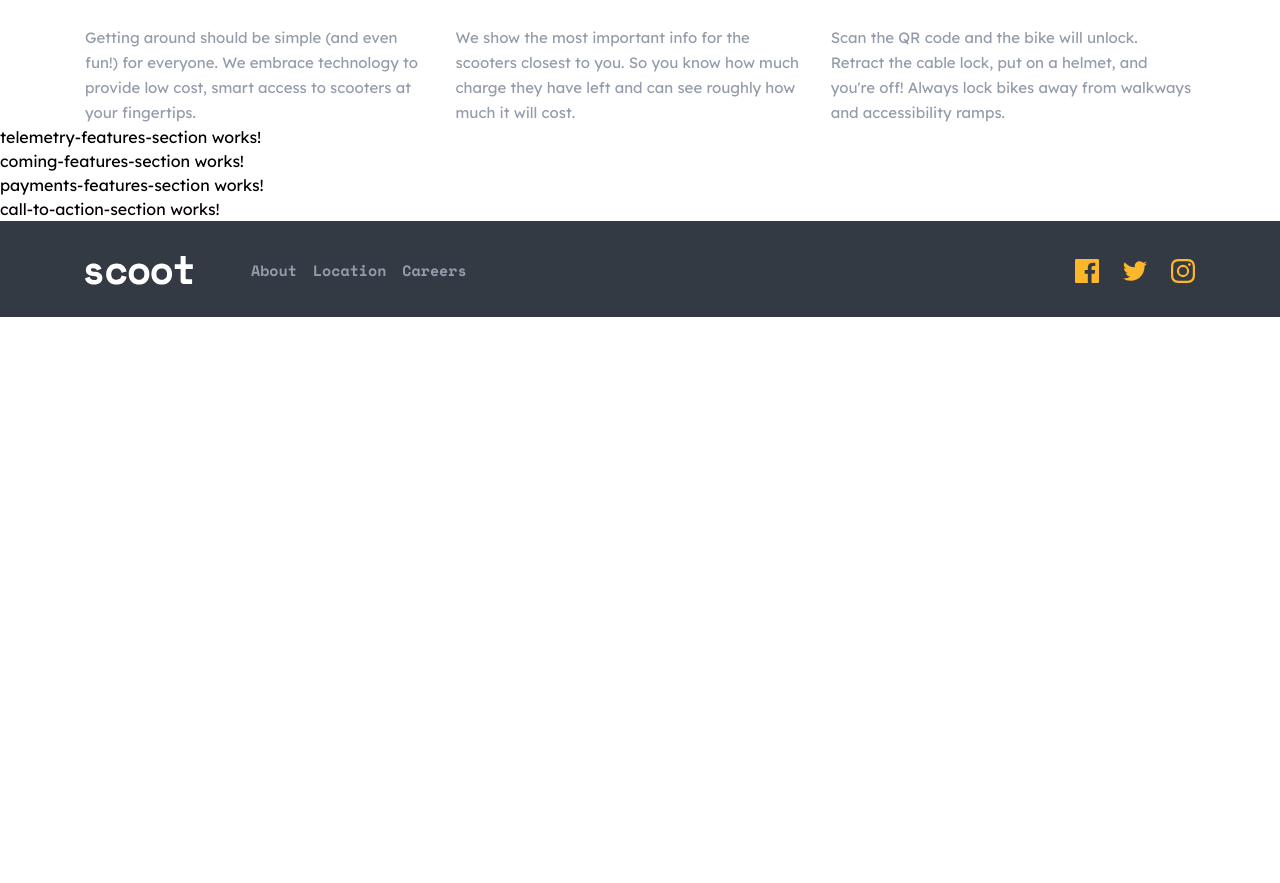
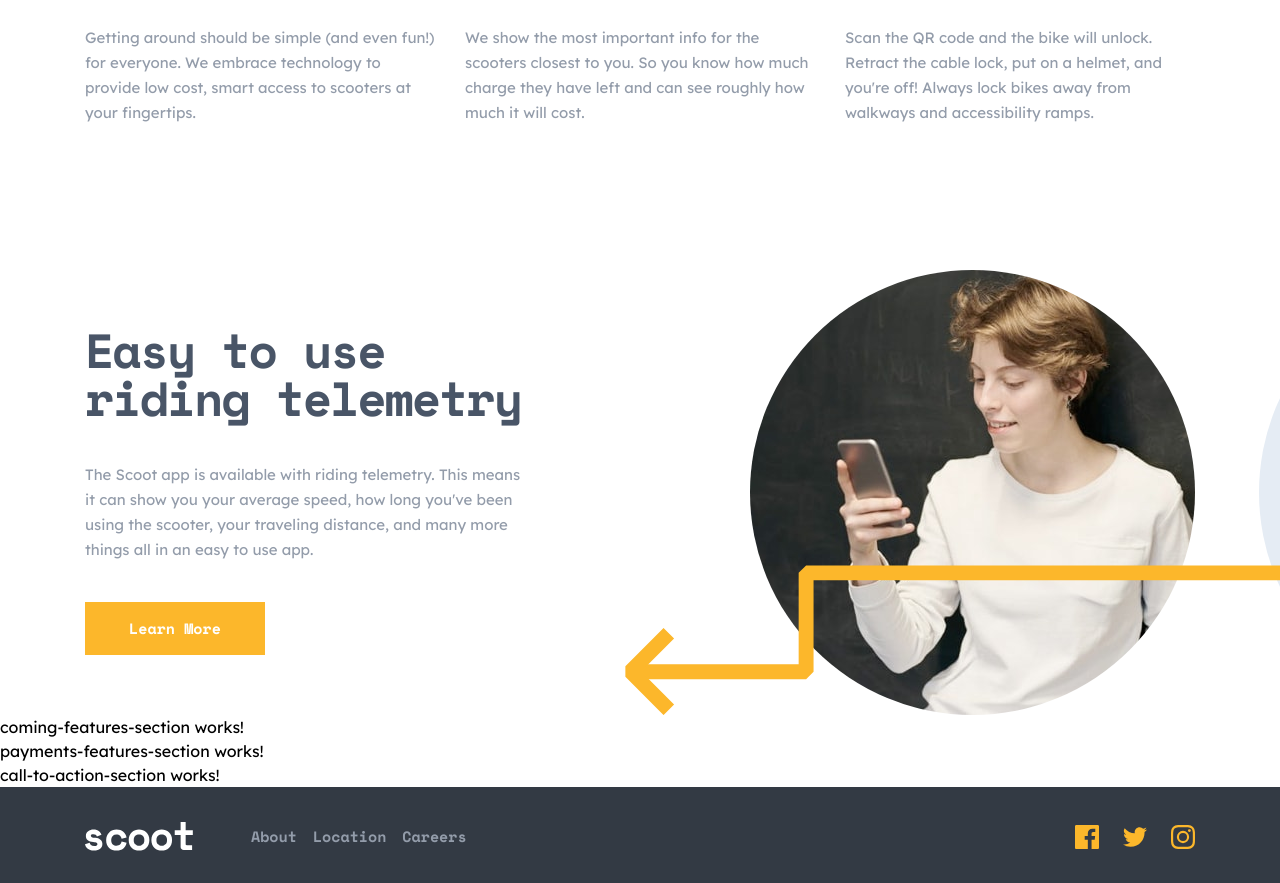
Before and after one commit to vanderms/scoot-multipage-website, an Angular app: page / in a window 1280 px wide. Shown: the part 1072-1955 px from the top of the page. Before the commit the page ends 1389 px from the top, so only its background shows below. Built offline with nearby package versions, Linux system fonts and the light colour scheme.

Commit message:
feat: implement telemetry features section responsive design

```diff
--- a/src/app/components/sections/how-it-works-section/how-it-works-section.component.html
+++ b/src/app/components/sections/how-it-works-section/how-it-works-section.component.html
@@ -5,8 +5,8 @@
       bg-neutral-300 xl:h-[0.9375rem] xl:w-[calc(66.7%_+_14.0625rem)] xl:left-[-10.3125rem] xl:top-[12.5rem]">
     </div>
     <h2 class="sr-only">How it works:</h2>
-    <ul class="relative z-10 flex flex-col gap-12 max-w-[35.8125rem] mx-auto md:gap-10
-        xl:flex-row xl:gap-[1.875rem] xl:max-w-none">
+    <ul class="relative z-10 grid grid-cols-1 gap-12 max-w-[35.8125rem] mx-auto md:gap-10
+        xl:grid-cols-3 xl:gap-[1.875rem] xl:max-w-none">
       <li>
         <app-icon-card icon="/assets/icons/locate.svg">
           <h3 title>Locate with app</h3>
--- a/src/app/components/sections/telemetry-features-section/telemetry-features-section.component.html
+++ b/src/app/components/sections/telemetry-features-section/telemetry-features-section.component.html
@@ -1 +1,30 @@
-<p>telemetry-features-section works!</p>
+<section aria-labelledby="title-03" class="surface-light overflow-hidden pt-[9.0625rem]">
+  <div
+    class="container relative xl:grid xl:grid-cols-[27.8125rem,27.8125rem] xl:justify-between">
+    <div class="relative flex items-center xl:order-1">
+      <img src="/assets/images/telemetry.jpg" alt="" class="mx-auto rounded-full">
+      <div
+        class="hidden md:block absolute w-[27.8125rem] top-0 left-[calc(50%_+_17.9063rem)]">
+        <span class="bg-circle-pattern"></span>
+      </div>
+      <div class="absolute w-[45.9375rem] bottom-0 left-0 xl:left-[-7.8125rem]">
+        <div class="bg-left-downward-pattern"></div>
+      </div>
+
+    </div>
+    <header class="mt-14 flex flex-col gap-8 md:gap-10 max-w-[35.8125rem] mx-auto">
+      <h2 id='title-03' class="heading-md text-center xl:text-left">Easy to use <br />
+        riding telemetry
+      </h2>
+      <p class="body-md text-center xl:text-left">The Scoot app is available with riding
+        telemetry.
+        This means it
+        can show you your average
+        speed, how long you've been using the scooter, your traveling distance, and many
+        more
+        things all in an easy to use app.
+      </p>
+      <a routerLink="/" class="button-primary w-[11.25rem] mx-auto xl:mx-0">Learn More</a>
+    </header>
+  </div>
+</section>
--- a/src/styles.css
+++ b/src/styles.css
@@ -211,9 +211,19 @@
     padding-bottom: 33.4070796%;
   }
 
+  .bg-left-downward-pattern {
+    @apply bg-pattern-container;
+    padding-bottom: 20.3778677%;
+  }
+
   .bg-white-circles-pattern {
     @apply bg-pattern-container;
     padding-bottom: 26.9230769%;
+  }
+
+  .bg-circle-pattern {
+    @apply bg-pattern-container;
+    padding-bottom: 100%;
   }
 
   .bg-line-pattern {
@@ -231,9 +241,19 @@
     background-image: url("assets/patterns/right-arrow.svg");
   }
 
+  .bg-left-downward-pattern::before {
+    @apply bg-image;
+    background-image: url("assets/patterns/left-downward-arrow.svg");
+  }
+
   .bg-line-pattern::before {
     @apply bg-image;
     background-image: url("assets/patterns/line.svg");
+  }
+
+  .bg-circle-pattern::before {
+    @apply bg-image;
+    background-image: url("assets/patterns/circle.svg");
   }
 
   .bg-hero-homepage::before {
```
